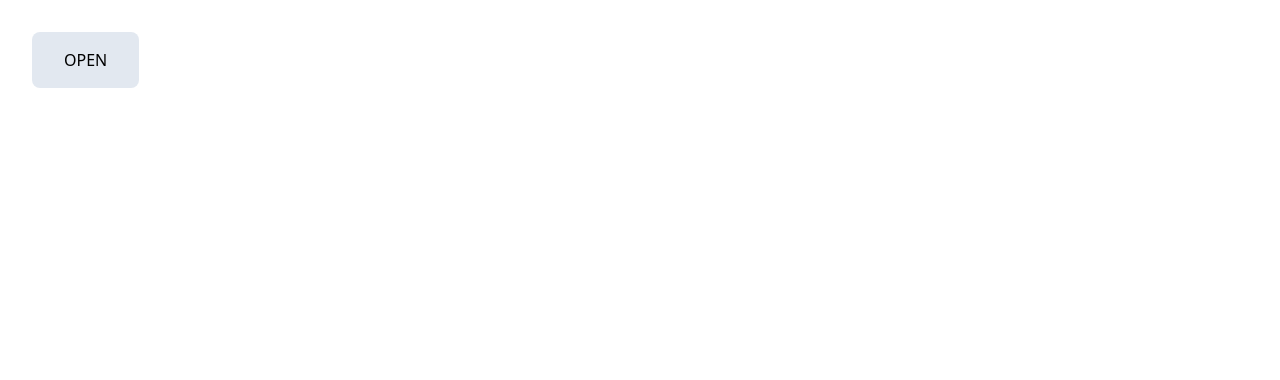
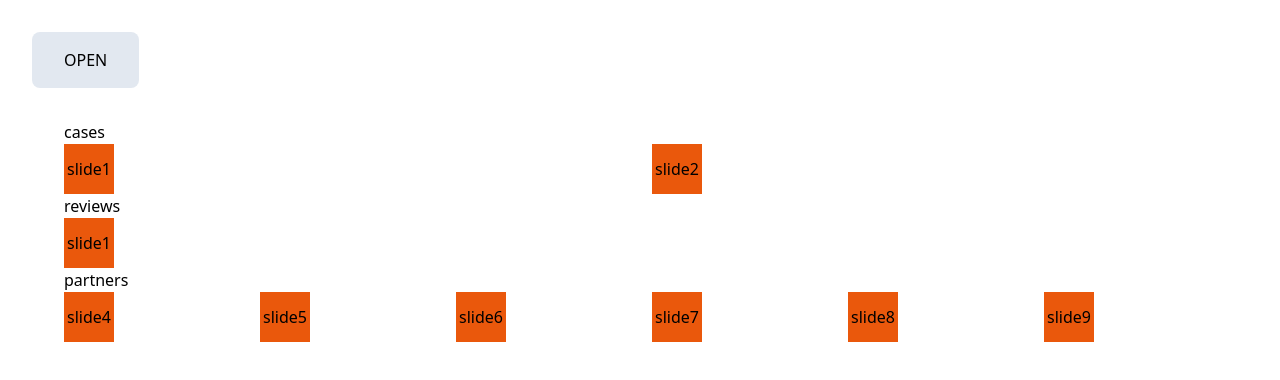
Before and after one commit to SoftRyzen-internship/spilno, a Next.js app: page / in a window 1280 px wide. Shown: the top 380 px of the page. Built offline with nearby package versions, Linux system fonts and the light colour scheme.

Commit message:
adds slider component

```diff
--- a/package.json
+++ b/package.json
@@ -19,7 +19,8 @@
     "clsx": "^2.1.0",
     "next": "14.1.0",
     "react": "^18",
-    "react-dom": "^18"
+    "react-dom": "^18",
+    "swiper": "^11.0.5"
   },
   "devDependencies": {
     "@svgr/webpack": "^8.1.0",
--- a/src/app/page.tsx
+++ b/src/app/page.tsx
@@ -1,9 +1,13 @@
 import { ModalTest } from '@/components/ui/ModalTest';
+import { SliderTest } from '@/components/base/SliderTest/SliderTest';
 
 export default function Home() {
   return (
     <div>
       <ModalTest />
+      <div className="container">
+        <SliderTest />
+      </div>
     </div>
   );
 }
--- /dev/null
+++ b/src/components/base/SliderTest/SliderTest.tsx
@@ -0,0 +1,32 @@
+import { Slider } from '@/components/ui/Slider';
+
+import { SliderTestCard } from './SliderTestCard';
+
+import sliderData from './slider-test.json';
+
+export const SliderTest = () => {
+  return (
+    <div className="container">
+      <p>cases</p>
+      <Slider
+        section="cases"
+        slidesData={sliderData}
+        slideComponent={SliderTestCard}
+      />
+
+      <p>reviews</p>
+      <Slider
+        section="reviews"
+        slidesData={sliderData}
+        slideComponent={SliderTestCard}
+      />
+
+      <p>partners</p>
+      <Slider
+        section="partners"
+        slidesData={sliderData}
+        slideComponent={SliderTestCard}
+      />
+    </div>
+  );
+};
--- /dev/null
+++ b/src/components/base/SliderTest/SliderTestCard.tsx
@@ -0,0 +1,15 @@
+'use client';
+
+type Props = {
+  slide: {
+    title: string;
+  };
+};
+
+export const SliderTestCard: React.FC<Props> = ({ slide: { title } }) => {
+  return (
+    <div className="flex size-[50px] items-center justify-center bg-orange-600 ">
+      <p>{title}</p>
+    </div>
+  );
+};
--- /dev/null
+++ b/src/components/base/SliderTest/slider-test.json
@@ -0,0 +1,38 @@
+[
+  {
+    "title": "slide1"
+  },
+  {
+    "title": "slide2"
+  },
+  {
+    "title": "slide3"
+  },
+  {
+    "title": "slide4"
+  },
+  {
+    "title": "slide5"
+  },
+  {
+    "title": "slide6"
+  },
+  {
+    "title": "slide7"
+  },
+  {
+    "title": "slide8"
+  },
+  {
+    "title": "slide9"
+  },
+  {
+    "title": "slide10"
+  },
+  {
+    "title": "slide11"
+  },
+  {
+    "title": "slide12"
+  }
+]
--- a/src/components/ui/Modal/Modal.tsx
+++ b/src/components/ui/Modal/Modal.tsx
@@ -50,7 +50,7 @@ export const Modal: React.FC<ModalProps> = ({
         <div
           className={cn(
             'z-80 fixed inset-0 flex items-center justify-center backdrop-blur-md transition-all duration-300',
-            { 'bg-backdropBg/25 visible opacity-100': isOpen },
+            { 'visible bg-backdropBg/25 opacity-100': isOpen },
             { 'invisible opacity-0': !isOpen },
             backdropStyle,
           )}
--- /dev/null
+++ b/src/components/ui/Slider/Slider.tsx
@@ -0,0 +1,26 @@
+'use client';
+
+import { SwiperSlide, Swiper } from 'swiper/react';
+
+import { getSliderConfig } from '@/utils/getSliderConfig';
+
+import 'swiper/css';
+import 'swiper/css/navigation';
+
+import { Props } from './types';
+
+export const Slider: React.FC<Props> = ({
+  slidesData,
+  slideComponent: SlideComponenet,
+  ...restProps
+}) => {
+  return (
+    <Swiper {...getSliderConfig(restProps)}>
+      {slidesData.map((slide, idx) => (
+        <SwiperSlide key={idx}>
+          <SlideComponenet slide={slide} />
+        </SwiperSlide>
+      ))}
+    </Swiper>
+  );
+};
--- /dev/null
+++ b/src/components/ui/Slider/index.ts
@@ -0,0 +1 @@
+export * from './Slider';
--- /dev/null
+++ b/src/components/ui/Slider/types.ts
@@ -0,0 +1,8 @@
+/* eslint-disable @typescript-eslint/no-explicit-any */
+export type Props = {
+  slideComponent: React.FC<any>;
+  slidesData: Record<string, unknown>[];
+  section: 'cases' | 'reviews' | 'partners';
+  swiperClassName?: string;
+  slideClassName?: string;
+};
--- /dev/null
+++ b/src/components/ui/SliderControls/SliderControls.tsx
@@ -0,0 +1,3 @@
+export const SliderControls: React.FC = () => {
+  return <></>;
+};
--- /dev/null
+++ b/src/components/ui/SliderControls/index.ts
@@ -0,0 +1 @@
+export * from './SliderControls';
--- /dev/null
+++ b/src/utils/getSliderConfig.ts
@@ -0,0 +1,77 @@
+import { Navigation, Autoplay } from 'swiper/modules';
+
+enum Sections {
+  CASES = 'cases',
+  REVIEWS = 'reviews',
+  PARTNERS = 'partners',
+}
+
+import { Props as SliderProps } from '@/components/ui/Slider/types';
+
+export const getSliderConfig = ({
+  section,
+  swiperClassName,
+}: Partial<SliderProps>) => {
+  const slidesPerViewAndGroupDefault = section === Sections.PARTNERS ? 3 : 1;
+  const allowTouchMoveDefault = section === Sections.PARTNERS ? false : true;
+  const autoplayDefault =
+    section === Sections.PARTNERS
+      ? { delay: 3000, disableOnInteraction: false }
+      : false;
+  let loopDefault: boolean;
+  let spaceBetweenDefault: number;
+
+  let slidesPerViewTab: number;
+
+  switch (section) {
+    case Sections.CASES:
+      loopDefault = false;
+      spaceBetweenDefault = 24;
+      slidesPerViewTab = 2;
+
+      break;
+    case Sections.REVIEWS:
+      loopDefault = true;
+      spaceBetweenDefault = 0;
+      slidesPerViewTab = 1;
+
+      break;
+    default:
+      loopDefault = true;
+      spaceBetweenDefault = 20;
+      slidesPerViewTab = 5;
+  }
+
+  const spaceBetweenDesktop =
+    section === Sections.PARTNERS ? 24 : spaceBetweenDefault;
+
+  return {
+    className: swiperClassName,
+    updateOnWindowResize: true,
+    wrapperTag: 'ul',
+    modules: [Navigation, Autoplay],
+    speed: 800,
+    spaceBetween: spaceBetweenDefault,
+    lazyPreloadPrevNext: 1,
+    navigation: {
+      nextEl: `.button-next-${section}`,
+      prevEl: `.button-prev-${section}`,
+    },
+    loop: loopDefault,
+    slidesPerView: slidesPerViewAndGroupDefault,
+    slidesPerGroup: slidesPerViewAndGroupDefault,
+    autoplay: autoplayDefault,
+    allowTouchMove: allowTouchMoveDefault,
+    breakpoints: {
+      768: {
+        slidesPerView: slidesPerViewTab,
+        spaceBetween: 4,
+        allowTouchMove: false,
+      },
+      1280: {
+        slidesPerView: section === Sections.PARTNERS ? 6 : slidesPerViewTab,
+        spaceBetween: spaceBetweenDesktop,
+      },
+    },
+  };
+};
```
Also changed, not shown: 1 other file (tests, documents, lock files or other folders).
